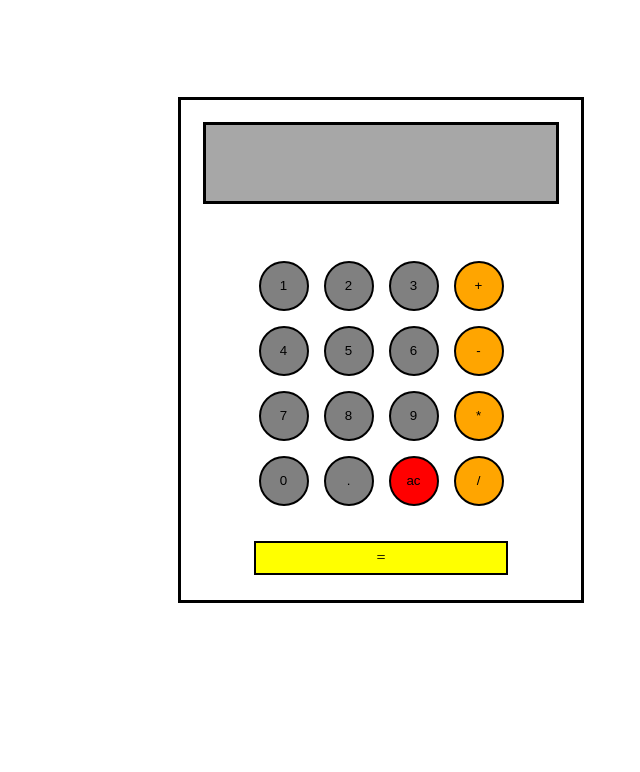
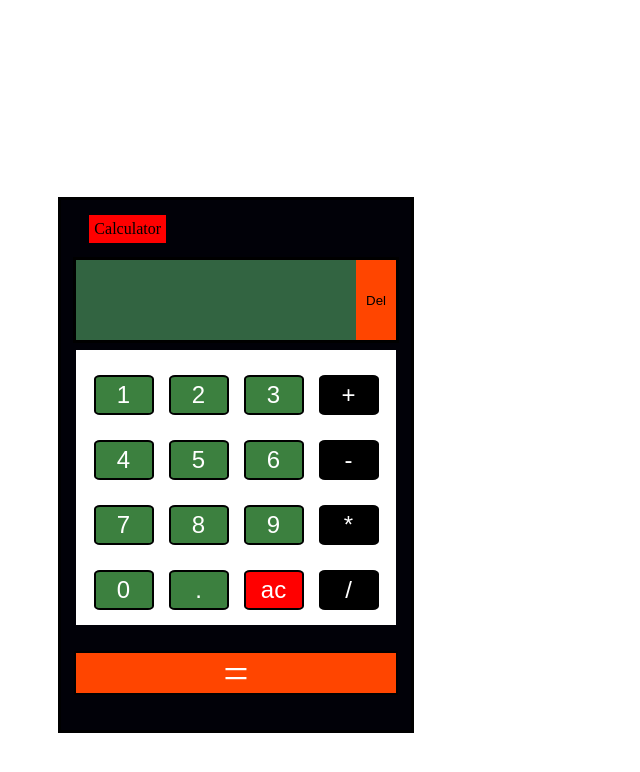
Before and after one commit to LGRV-alt/calculator, a plain HTML site: page index.html in a window 1280 px wide. Shown: the whole page, without its empty margins (259-899 px from the left). Drawn offline with Linux system fonts and the light colour scheme.

Commit message:
made changes to the display and style

```diff
--- a/index.html
+++ b/index.html
@@ -9,11 +9,14 @@
 
 </head>
 <body>
-
-
     <div class="outerbody">
     <div class="body">
-        <div class="box1"><p id="total"></p></div>
+        <div class="calcName">Calculator</div>
+        <div class="box1">
+            <p id="total"></p>
+            <button id = "del">Del</button>
+        </div>
+        <div class="outerbox"></div>
         <div class="box2" id="allButtons">
             <button class="number" id = "one">1</button>
             <button class="number">2</button>
@@ -31,12 +34,16 @@
             <button class ="number">.</button>
             <button class="ac operator" id ="ac">ac</button>
             <button class="operator">/</button>
+
         </div>
             <div class=" equals operator" id="op">=</div>
         </div>
     </div>
 
 
+
+
+
 </body>
 <script src="myScript.js"></script>
 </html>
--- a/style.css
+++ b/style.css
@@ -1,4 +1,5 @@
 .outerbody{
+
     display:flex;
     justify-content: center;
     align-items: center;
@@ -10,9 +11,12 @@
 }
 
 #op{
-    background-color: yellow;
-    color: black;
-    width: 250px;
+    background-color: orangered;
+    position: absolute;
+    top: 85%;
+    color: white;
+    font-size: 45px;
+    width: 320px;
     height: 40px;
     border: 2px black solid;
     margin-bottom: 25px;
@@ -22,56 +26,107 @@
 }
 
 
+.body{
+    position: absolute;
+    top: 25%;
+    left: 25%;
+    display: flex;
+    align-items: center;
+    flex-direction: column;
+    height: 530px;
+    width: 350px;
+    outline: solid;
+    background-color: rgb(1, 1, 8);
 
-.body{
- display: flex;
- align-items: center;
- flex-direction: column;
- height: 500px;
- width: 400px;
- outline: solid;
+}
+
+.calcName{
+    background-color: red;
+    position: absolute;
+    margin-top: 15px;
+    padding: 5px;
+    right: 70%;
 }
 
 
+
+
+/* This is the display for the calc */
 .box1{
-    height:100px;
-    width: 350px;
-    margin: 25px;
+    min-height:80px;
+    width: 320px;
+    margin: 60px 25px 0px 25px;
     outline: solid;
-    background-color: rgb(167, 167, 167);
+    background-color: rgb(50, 100, 65);
+    display: flex;
+    justify-content:space-between;
+    align-items: center;
+
+}
+
+#total{
+    display: flex;
+    flex-wrap:wrap;
+    max-width: 300px;
+    font-size: 2em;
+    margin: 0px;
+    color: white;
+    margin-left: 10px;
+}
+
+#del{
+    background-color: orangered;
+    height: 80px;
+    min-width: 40px;
+    border-radius: 0%;
+    border: 0;
+}
+
+
+.outerbox{
+    position: absolute;
+    z-index: 1;
+    top: 150px;
+    background-color: white;
+    min-width: 320px;
+    min-height: 275px;
 
 }
 
 .box2{
+    z-index: 2;
     margin: 35px;
     display: grid;
     grid-template-columns: repeat(4, 1fr);
     gap: 15px;
     grid-auto-rows: minmax(50px, auto);
-
 }
 
 button{
-    height: 50px;
-    min-width: 50px;
+    height: 40px;
+    min-width: 60px;
     border: 2px solid black;
-    border-radius: 50%;
+    border-radius: 10%;
     display: flex;
     justify-content: center;
     align-items: center;
 }
 
 button:hover{
-    background-color: black;
-    color: red;
+    background-color: white;
+    color: black;
     cursor: pointer;
 }
 
 .number{
-    background-color: gray;
+    background-color: rgb(60, 128, 63);
+    color: white;
+    font-size: 1.5em;
 }
 
+
 .operator{
-    background-color: orange;
-    color: black;
+    background-color: black;
+    color: white;
+    font-size: 1.5em;
 }
```
